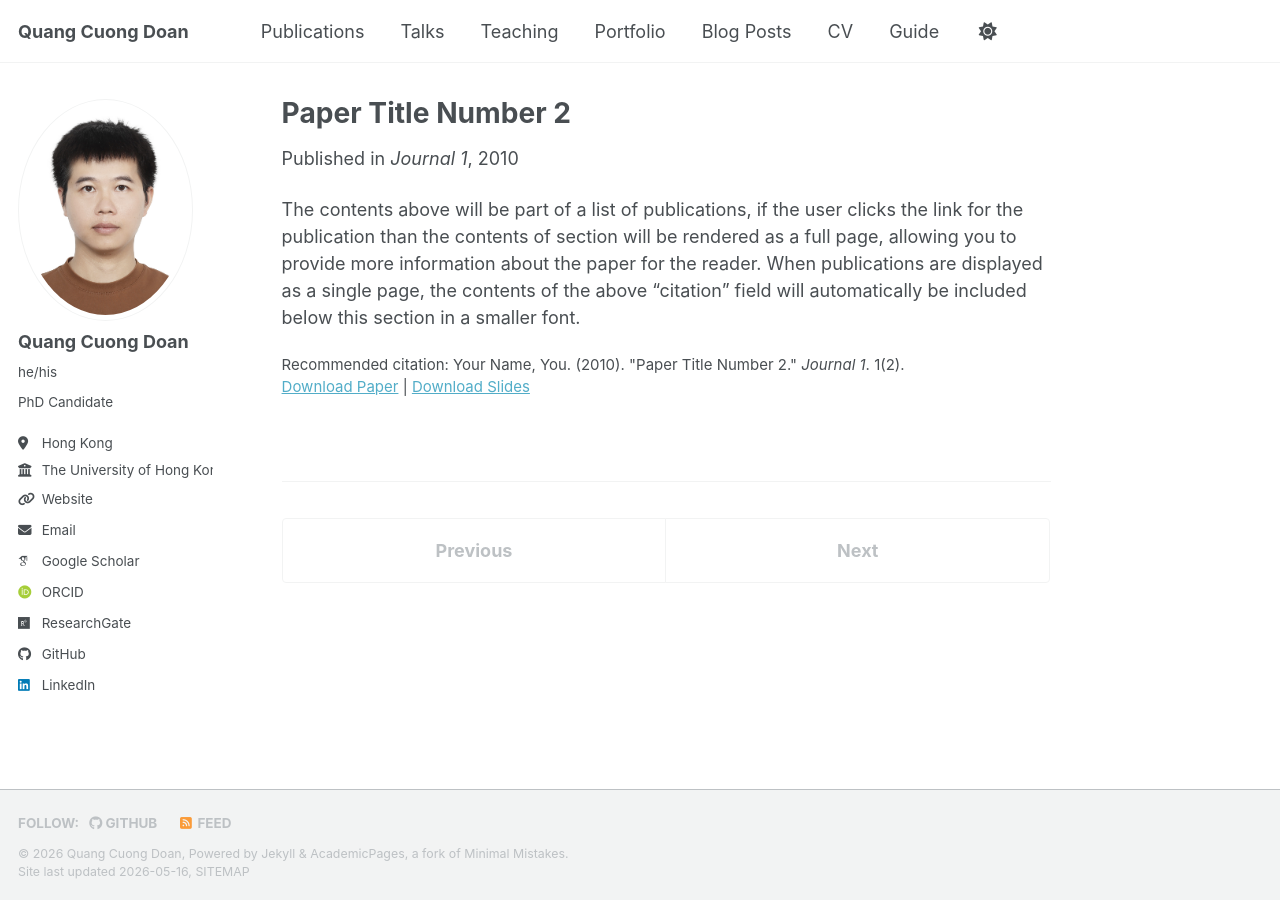
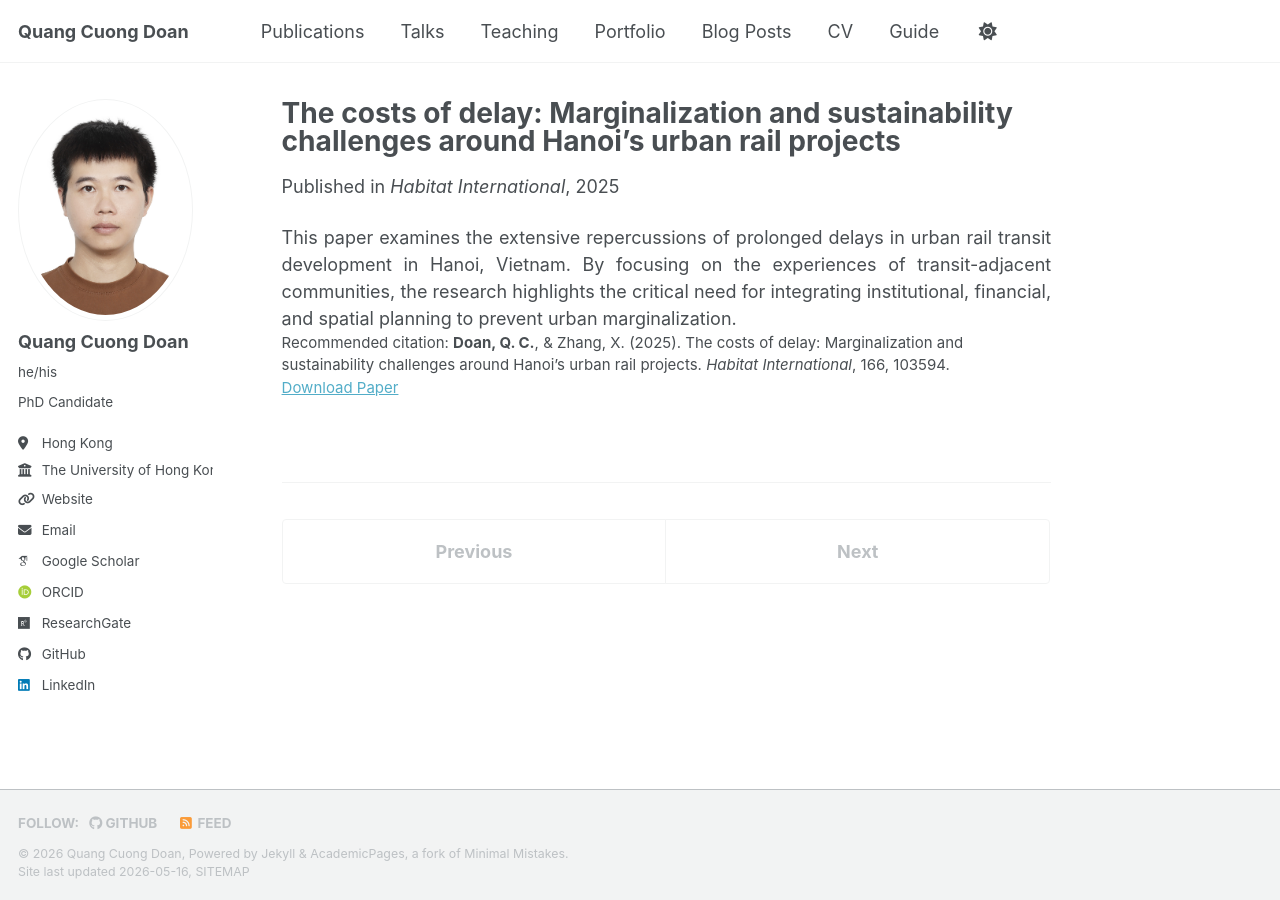
Before and after one commit to cuonghku95/cuonghku95.github.io, a Jekyll site: the page built from _publications/2010-10-01-paper-title-number-2.md, in a window 1280 px wide. Built offline with Jekyll 4.4.1, drawn with Linux system fonts in a browser that asks for light colours; some web fonts are replaced; a script bundle is joined from its source files by our own code; library files that are not in the unit come from our copies.

Commit message:
Update publication details for Paper Title Number 2
This update changes the title, permalink, excerpt, date, venue, paper URL, and citation for the publication. It also adds a new description of the paper's focus on urban rail transit development in Hanoi.

```diff
--- a/_publications/2010-10-01-paper-title-number-2.md
+++ b/_publications/2010-10-01-paper-title-number-2.md
@@ -1,14 +1,14 @@
 ---
-title: "Paper Title Number 2"
+title: "The costs of delay: Marginalization and sustainability challenges around Hanoi's urban rail projects"
 collection: publications
-category: manuscripts
-permalink: /publication/2010-10-01-paper-title-number-2
-excerpt: 'This paper is about the number 2. The number 3 is left for future work.'
-date: 2010-10-01
-venue: 'Journal 1'
-slidesurl: 'https://academicpages.github.io/files/slides2.pdf'
-paperurl: 'https://academicpages.github.io/files/paper2.pdf'
-citation: 'Your Name, You. (2010). &quot;Paper Title Number 2.&quot; <i>Journal 1</i>. 1(2).'
+permalink: /publication/2025-costs-of-delay-habitat
+excerpt: 'An in-depth analysis of the socio-economic costs, community marginalization, and long-term sustainability issues caused by delayed transit infrastructure.'
+date: 2025-01-15
+venue: 'Habitat International'
+paperurl: 'https://doi.org/10.1016/j.habitatint.2024.103594'
+citation: '<b>Doan, Q. C.</b>, & Zhang, X. (2025). The costs of delay: Marginalization and sustainability challenges around Hanoi’s urban rail projects. <i>Habitat International</i>, 166, 103594.'
 ---
 
-The contents above will be part of a list of publications, if the user clicks the link for the publication than the contents of section will be rendered as a full page, allowing you to provide more information about the paper for the reader. When publications are displayed as a single page, the contents of the above "citation" field will automatically be included below this section in a smaller font.
+<div style="text-align: justify;">
+This paper examines the extensive repercussions of prolonged delays in urban rail transit development in Hanoi, Vietnam. By focusing on the experiences of transit-adjacent communities, the research highlights the critical need for integrating institutional, financial, and spatial planning to prevent urban marginalization.
+</div>
```
